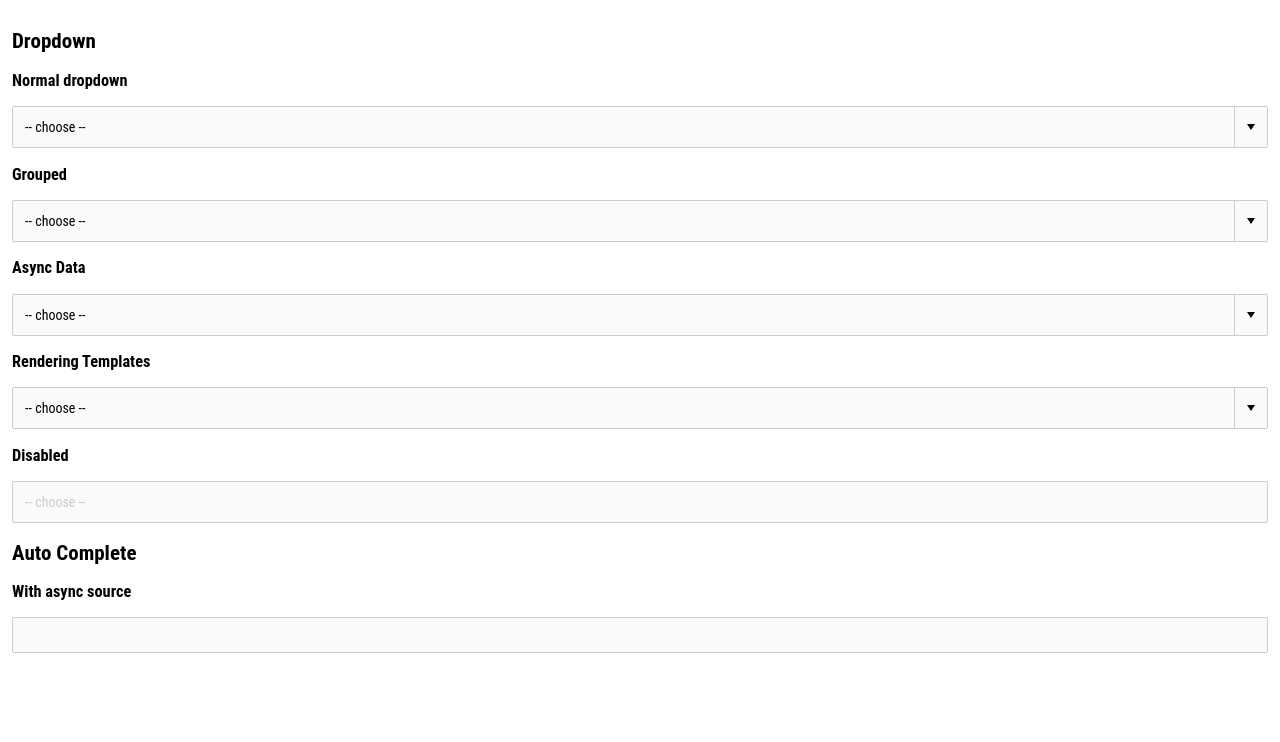
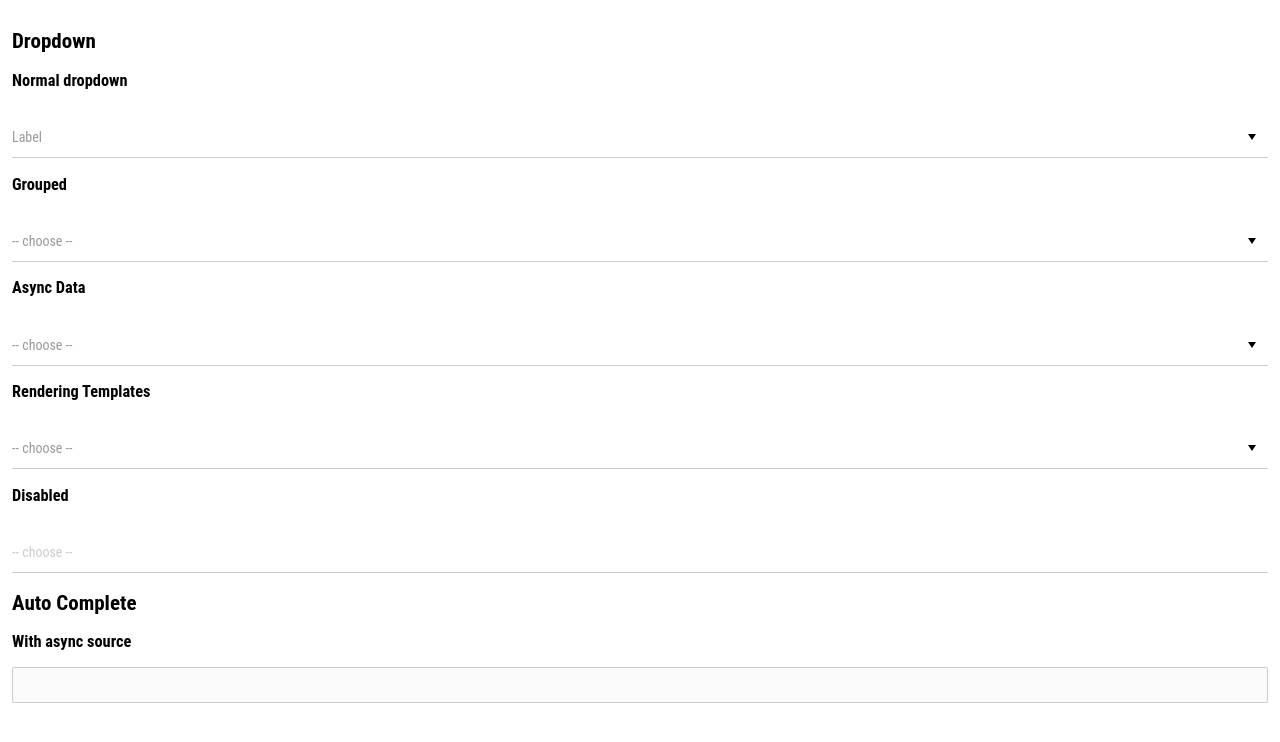
Before and after one commit to Phyrra/angular-ui-elements, an Angular app: page / in a window 1280 px wide. Shown: the top 742 px of the page. Built offline with nearby package versions, Linux system fonts and the light colour scheme.

Commit message:
adding label transitions

```diff
--- a/src/app/bootstrap/components/app/masa-app.component.html
+++ b/src/app/bootstrap/components/app/masa-app.component.html
@@ -2,7 +2,7 @@
 
 <h3>Normal dropdown</h3>
 
-<masa-dropdown [data]="someData" [(ngModel)]="item1" (ngModelChange)="onValueSelected($event)" [search]="['name']" placeholder="-- choose --">
+<masa-dropdown [data]="someData" [(ngModel)]="item1" (ngModelChange)="onValueSelected($event)" [search]="['name']" label="-- choose --" label="Label">
 	<ng-template #option let-item="item">
 		{{ item.name }} ({{ item.id }})
 	</ng-template>
@@ -10,7 +10,7 @@
 
 <h3>Grouped</h3>
 
-<masa-dropdown [data]="someGroupedData" [(ngModel)]="item2" (ngModelChange)="onValueSelected($event)" [search]="['name']" placeholder="-- choose --">
+<masa-dropdown [data]="someGroupedData" [(ngModel)]="item2" (ngModelChange)="onValueSelected($event)" [search]="['name']" label="-- choose --">
 	<ng-template #option let-item="item">
 		{{ item.name }} ({{ item.id }})
 	</ng-template>
@@ -18,7 +18,7 @@
 
 <h3>Async Data</h3>
 
-<masa-dropdown [data]="someAsyncData" [(ngModel)]="item3" (ngModelChange)="onValueSelected($event)" [search]="['name']" placeholder="-- choose --">
+<masa-dropdown [data]="someAsyncData" [(ngModel)]="item3" (ngModelChange)="onValueSelected($event)" [search]="['name']" label="-- choose --">
 	<ng-template #option let-item="item">
 		{{ item.name }} ({{ item.id }})
 	</ng-template>
@@ -26,7 +26,7 @@
 
 <h3>Rendering Templates</h3>
 
-<masa-dropdown [data]="someComplexData" [(ngModel)]="item4" (ngModelChange)="onValueSelected($event)" [search]="['accountName', 'accountNumber']" placeholder="-- choose --">
+<masa-dropdown [data]="someComplexData" [(ngModel)]="item4" (ngModelChange)="onValueSelected($event)" [search]="['accountName', 'accountNumber']" label="-- choose --">
 	<ng-template #display let-account="item">
 		<div class="account-description">
 			{{ account.accountName }}, {{ account.accountOwner }}
@@ -46,7 +46,7 @@
 
 <h3>Disabled</h3>
 
-<masa-dropdown [data]="someData" [(ngModel)]="item5" (ngModelChange)="onValueSelected($event)" placeholder="-- choose --" [disabled]="true">
+<masa-dropdown [data]="someData" [(ngModel)]="item5" (ngModelChange)="onValueSelected($event)" label="-- choose --" [disabled]="true">
 	<ng-template #option let-item="item">
 		{{ item.name }}
 	</ng-template>
--- a/src/app/ui-elements/components/dropdown/masa-dropdown.component.html
+++ b/src/app/ui-elements/components/dropdown/masa-dropdown.component.html
@@ -1,3 +1,7 @@
+<div [ngClass]="{ 'dropdown-label': true, 'no-value': !selectedItem }">
+	{{ label }}&nbsp;
+</div>
+
 <div
 	class="dropdown-wrapper"
 	tabindex="0"
@@ -12,7 +16,6 @@
 			</ng-container>
 
 			<ng-container *ngIf="!selectedItem">
-				{{ placeholder }}
 				&nbsp;
 			</ng-container>
 		</div>
--- a/src/app/ui-elements/components/dropdown/masa-dropdown.component.scss
+++ b/src/app/ui-elements/components/dropdown/masa-dropdown.component.scss
@@ -1,8 +1,22 @@
 @import "~scss/definitions";
 @import "~scss/mixins";
 
+$label-offset: $label-font-size + $default-padding;
+
 :host {
+	position: relative;
+
 	&.disabled {
+		.dropdown-label {
+			color: $input-disabled;
+
+			&.no-value {
+				font-size: inherit;
+
+				top: $label-offset;
+			}
+		}
+
 		.dropdown-wrapper {
 			.dropdown-toggle {
 				color: $input-disabled;
@@ -14,34 +28,100 @@
 		}
 	}
 
-	&.open {
+	&.focus:not(.disabled) {
+		.dropdown-label {
+			transition: $focus-transition;
+			transition-property: color, top, font-size;
+
+			font-size: $label-font-size;
+			top: 0;
+			color: $active-color;
+		}
+
 		.dropdown-wrapper {
-			.dropdown-toggle {
-				.dropdown-arrow {
-					box-shadow: 0 1px 3px 0 rgba(0, 0, 0, 0.1) inset;
-					background-color: darken($input-background, 5%);
-				}
+			&::after {
+				transition: $focus-transition;
+				transition-property: left, right;
+
+				left: 0;
+				right: 0;
+			}
+
+			.dropdown-arrow .arrow-down {
+				transition: $focus-transition;
+				transition-property: border-top-color;
+
+				border-top-color: $active-color;
 			}
 		}
 	}
 
-	&.focus {
-		&:not(.open) {
-			outline: $element-border-size solid blue;
+	&:not(.focus):not(.disabled) {
+		.dropdown-label {
+			&.no-value {
+				transition: $focus-transition;
+				transition-property: color, top, font-size;
+
+				font-size: inherit;
+				top: $label-offset;
+				color: $label-color;
+			}
+
+			&:not(.no-value) {
+				transition: $focus-transition;
+				transition-property: color, top, font-size;
+
+				font-size: $label-font-size;
+				top: 0;
+				color: $label-color;
+			}
 		}
+
+		.dropdown-wrapper {
+			&::after {
+				transition: $focus-transition;
+				transition-property: left, right;
+
+				left: 50%;
+				right: 50%;
+			}
+
+			.dropdown-arrow .arrow-down {
+				transition: $focus-transition;
+				transition-property: border-top-color;
+
+				border-top-color: inherit;
+			}
+		}
+	}
+
+	.dropdown-label {
+		position: absolute;
+		left: 0;
+
+		pointer-events: none;
 	}
 
 	.dropdown-wrapper {
 		position: relative;
 
-		background-color: $input-background;
 		color: inherit;
 
-		border: $element-border;
-		border-radius: $element-border-radius;
+		padding-top: $label-font-size;
+		border-bottom: $element-border;
 
 		&:focus {
 			outline: none;
+		}
+
+		&::after {
+			content: '';
+			display: block;
+			height: $element-border-size * 2;
+			background-color: $active-color;
+
+			position: absolute;
+			bottom: -$element-border-size;
 		}
 
 		.dropdown-toggle {
@@ -52,12 +132,14 @@
 
 			.dropdown-display {
 				flex-grow: 1;
-				padding: $default-padding;
+				padding: $default-padding 0;
+
+				.placeholder {
+					color: $label-color;
+				}
 			}
 
 			.dropdown-arrow {
-				border-left: $element-border;
-
 				padding: $default-padding;
 
 				display: flex;
@@ -80,9 +162,10 @@
 			position: absolute;
 			z-index: $dropdown-z-index;
 
-			left: -1px;
-			right: -1px;
+			left: -$element-border-size;
+			right: -$element-border-size;
 
+			margin-top: $default-margin;
 			margin-bottom: $default-margin;
 
 			background-color: $content-background;
--- a/src/app/ui-elements/components/dropdown/masa-dropdown.component.ts
+++ b/src/app/ui-elements/components/dropdown/masa-dropdown.component.ts
@@ -26,7 +26,7 @@ const DROPDOWN_VALUE_ACCESSOR = {
 	]
 })
 export class MasaDropdownComponent implements OnInit, ControlValueAccessor {
-	@Input() placeholder: string;
+	@Input() label: string;
 	@Input() data: any;
 	@Input() search: string[];
 	@Input() noSearch: number = 0;
--- a/src/scss/definitions.scss
+++ b/src/scss/definitions.scss
@@ -19,6 +19,8 @@ $input-disabled: #ccc;
 $label-color: #999;
 
 $warning-color: #f5bc7f;
+
+$active-color: blue;
 
 /*
  * FONTS
@@ -53,3 +55,10 @@ $element-border: $element-border-size solid #ccc;
  */
 
 $dropdown-z-index: 10;
+
+/*
+ * TRANSITIONS
+ */
+
+$focus-transition-time: 0.3s;
+$focus-transition: all $focus-transition-time linear;
```
